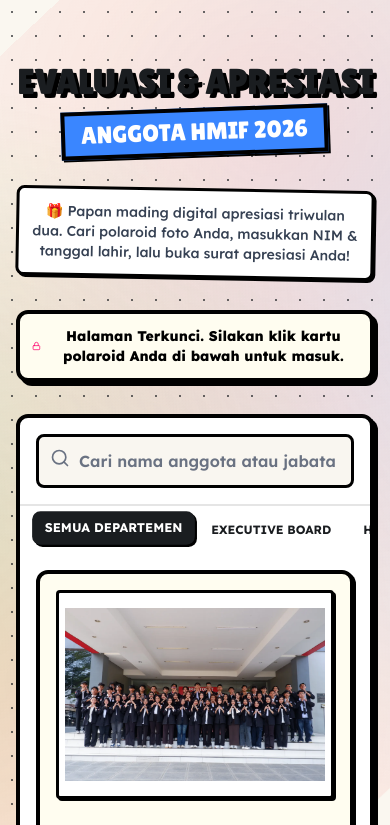
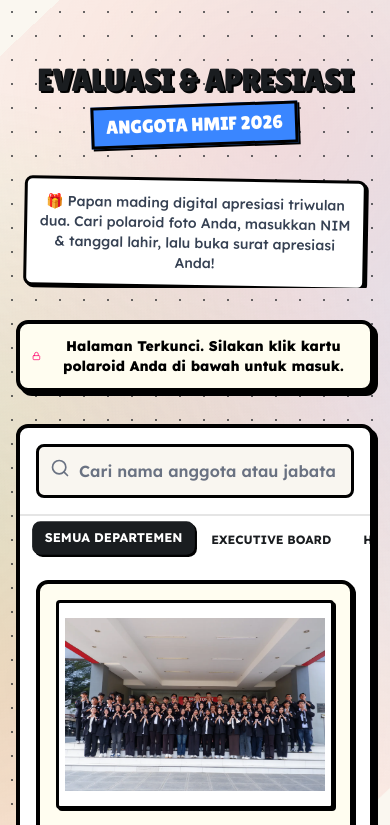
Before and after one commit to AedilAnsyah/project-eval, a Next.js app: page / in a window 390 px wide. Shown: the top 825 px of the page. Built offline with nearby package versions, Linux system fonts and the light colour scheme; no server answers; the database is empty.

Commit message:
Optimize header text size fluidly for small mobile screen viewports

```diff
--- a/src/app/page.js
+++ b/src/app/page.js
@@ -297,14 +297,14 @@ export default function Home() {
       <div className="max-w-7xl w-full mx-auto px-4 md:px-8 pt-8 flex-grow">
 
         {/* Header Section */}
-        <header className="flex flex-col items-center text-center my-8 relative gap-4">
+        <header className="flex flex-col items-center text-center my-8 relative gap-4 w-full overflow-hidden px-2">
 
-          <div className="relative">
-            <h1 className="text-4xl md:text-6xl font-lilita uppercase tracking-tight text-[#1A1D20] drop-shadow-[4px_4px_0px_#000] leading-none mb-2">
+          <div className="relative w-full max-w-full">
+            <h1 className="text-[8.2vw] sm:text-4xl md:text-6xl font-lilita uppercase tracking-tight text-[#1A1D20] drop-shadow-[2px_2px_0px_#000] md:drop-shadow-[4px_4px_0px_#000] leading-none mb-2 whitespace-nowrap">
               Evaluasi & Apresiasi
             </h1>
             <div className="flex justify-center items-center gap-2">
-              <span className="text-2xl md:text-4xl font-lilita bg-[#3A86FF] text-white px-4 py-1 border-4 border-black rotate-[-2deg] shadow-neo-sm uppercase">
+              <span className="text-[4.8vw] sm:text-2xl md:text-4xl font-lilita bg-[#3A86FF] text-white px-3 sm:px-4 py-1 border-3 sm:border-4 border-black rotate-[-2deg] shadow-neo-sm uppercase">
                 Anggota HMIF 2026
               </span>
             </div>
```
